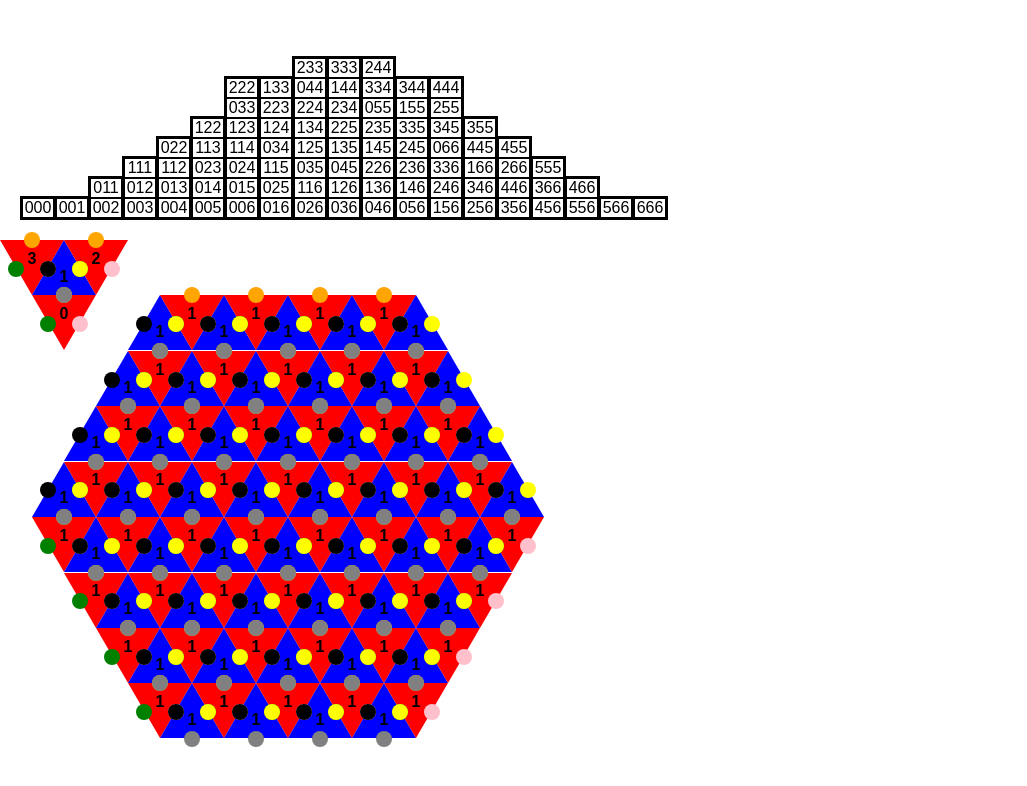
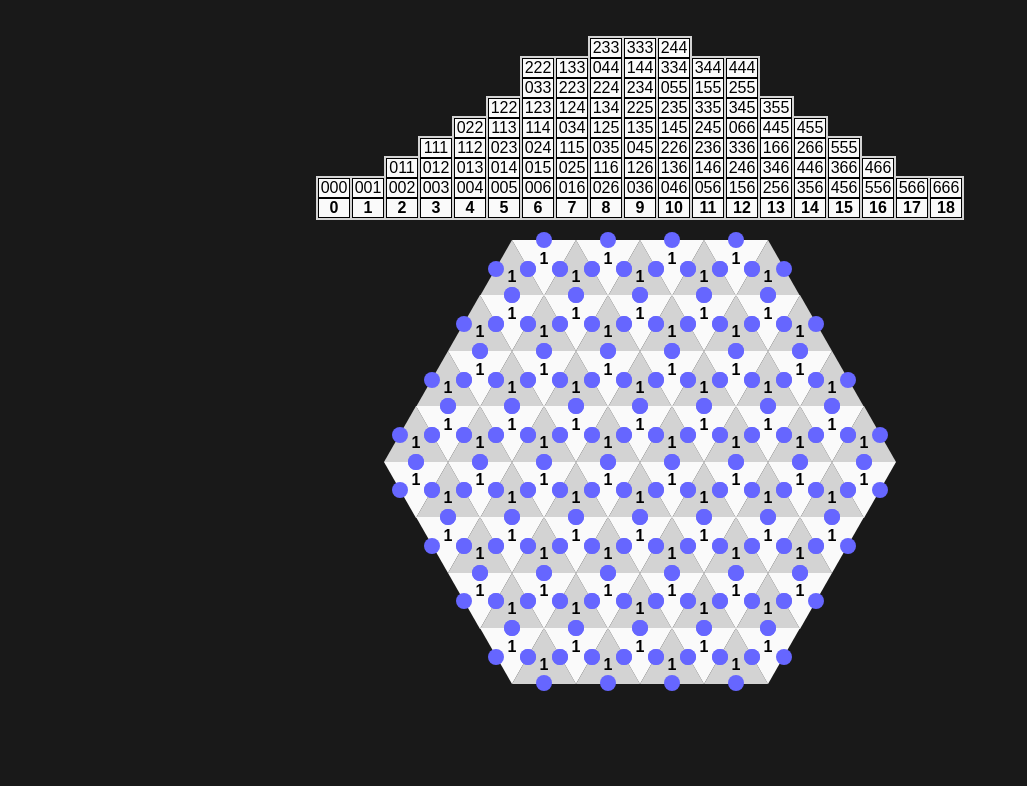
Before and after one commit to jasminenoack/trigons, a plain HTML site: page index.html in a window 1280 px wide. Shown: the whole page, without its empty margins (0-1027 px from the left). Drawn offline with nearby package versions, Linux system fonts and the light colour scheme.

Commit message:
great design moving on to the next step

```diff
--- a/index.html
+++ b/index.html
@@ -14,38 +14,6 @@
     <div class="options group"></div>
 
     <div class="board">
-        <div class="triangle upsidedown" style="left:0; top:0;">
-            <p>3</p>
-            <ul class="sides">
-                <li class="side"></li>
-                <li class="side"></li>
-                <li class="side"></li>
-            </ul>
-        </div>
-        <div class="triangle" style="left:2em; top:0;">
-            <p>1</p>
-            <ul class="sides">
-                <li class="side"></li>
-                <li class="side"></li>
-                <li class="side"></li>
-            </ul>
-        </div>
-        <div class="triangle upsidedown" style="left:4em; top:0;">
-            <p>2</p>
-            <ul class="sides">
-                <li class="side"></li>
-                <li class="side"></li>
-                <li class="side"></li>
-            </ul>
-        </div>
-        <div class="triangle upsidedown" style="left:2em; top:3.464em;">
-            <p>0</p>
-            <ul class="sides">
-                <li class="side"></li>
-                <li class="side"></li>
-                <li class="side"></li>
-            </ul>
-        </div>
     </div>
 </body>
 </html>
--- a/interface.js
+++ b/interface.js
@@ -43,6 +43,7 @@ window.puzzle_options = create_options_table()
 window.build_options_table = function () {
 	var $total_temp = $('<ul class="total"></ul>')
 	var $option_temp = $('<li class="option active"></li>')
+	var $option_total_temp = $('<li class="option-total option active"></li>')
 	var $options = $(".options")
 	var next = 0
 
@@ -54,6 +55,7 @@ window.build_options_table = function () {
 			$current_total.append($option_temp.clone().text(options[i].join("")))
 			$options.append($current_total)
 		}
+		$current_total.append($option_total_temp.clone().text(next))
 
 		next = puzzle_options[next + 1] ? next + 1 : null
 	}
@@ -75,10 +77,10 @@ window.build_puzzle_board = function () {
 			offset = 0
 		}
 		var x = 0
-		y += 3.464
+		y += i === 0 ? 0 : 3.464
 		var row = hex.triangles[i]
 		for (var j = 0; j < row.length; j++) {
-			x += 2
+			x += j === 0 ? 0 : 2
 			$new_tri = $triangle.clone()
 			$new_tri.css("left", "" + (x + offset * 2)+ "em")
 			$new_tri.css("top", "" + y + "em")
--- a/style.css
+++ b/style.css
@@ -29,6 +29,7 @@ ul {
 body {
   box-sizing: content-box;
   font-family: sans-serif;
+  background: #191919;
 }
 
 img {
@@ -46,7 +47,8 @@ input {
 .options {
     position: relative;
     height: 200px;
-    margin: 20px;
+    margin: 20px auto;
+    width: calc(38em + 40px);
 }
 
 .total {
@@ -55,26 +57,31 @@ input {
     transform: translateY(-100%);
     text-align: center;
     margin-right: -2px;
-    border: 2px solid black;
+    border: 2px solid #D3D3D3;
     display: block;
     width: 2em;
     float: left;
 }
 
-.option, .option-total {
+.option {
     border: 1px solid black;
+    box-sizing: border-box;
+    height: 1.25em;
 }
 
 .option-total {
     font-weight: bold;
 }
 
-.option:not(.active) {
-    background: gray;
+.option.active {
+    background: #FAFAFA;
 }
 
 .board {
     position: relative;
+    height: 27.8em;
+    width: 32em;
+    margin: auto;
 }
 
 .triangle {
@@ -88,8 +95,8 @@ input {
     left:0;
     content: "";
     border-style: solid;
-    border-color: blue transparent;
-    border-width: 0 2em 3.464em 2em;
+    border-color: #D3D3D3 transparent;
+    border-width: 0 2em 3.5em 2em;
 }
 .triangle.upsidedown:after {
     position: absolute;
@@ -97,8 +104,8 @@ input {
     left:0;
     content: "";
     border-style: solid;
-    border-color: red transparent;
-    border-width: 3.464em 2em 0 2em;
+    border-color: #FAFAFA transparent;
+    border-width: 3.5em 2em 0 2em;
 }
 .triangle p {
     position: relative;
@@ -117,7 +124,7 @@ input {
     position: absolute;
     height: 1em;
     width: 1em;
-    background: purple;
+    background: #6666FF;
     z-index: 10;
     border-radius: 100%;
     border-color: blue transparent;
@@ -126,21 +133,18 @@ input {
 .triangle.upsidedown .side:nth-child(2) {
     top: 1.8em;
     right: 1em;
-    background: pink;
     transform: translateX(50%) translateY(-50%);
 }
 
 .triangle.upsidedown .side:first-child {
     top:0em;
     left:2em;
-    background: orange;
     transform: translateX(-50%) translateY(-50%);
 }
 
 .triangle.upsidedown .side:last-child {
     top: 1.8em;
     left: 1em;
-    background: green;
     transform: translateX(-50%) translateY(-50%);
 }
 
@@ -148,7 +152,6 @@ input {
     z-index: 15;
     top: 1.8em;
     right: 1em;
-    background: yellow;
     transform: translateX(50%) translateY(-50%);
 }
 
@@ -156,7 +159,6 @@ input {
     z-index: 15;
     bottom:0em;
     left:2em;
-    background: gray;
     transform: translateX(-50%) translateY(50%);
 }
 
@@ -164,6 +166,5 @@ input {
     z-index: 15;
     top: 1.8em;
     left: 1em;
-    background: black;
     transform: translateX(-50%) translateY(-50%);
 }
```
